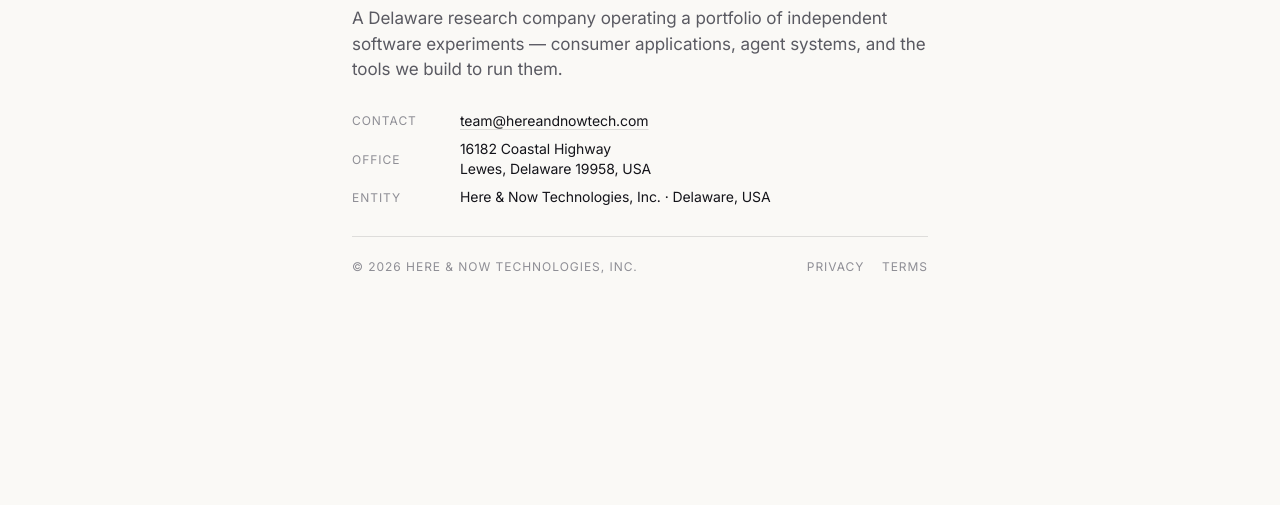
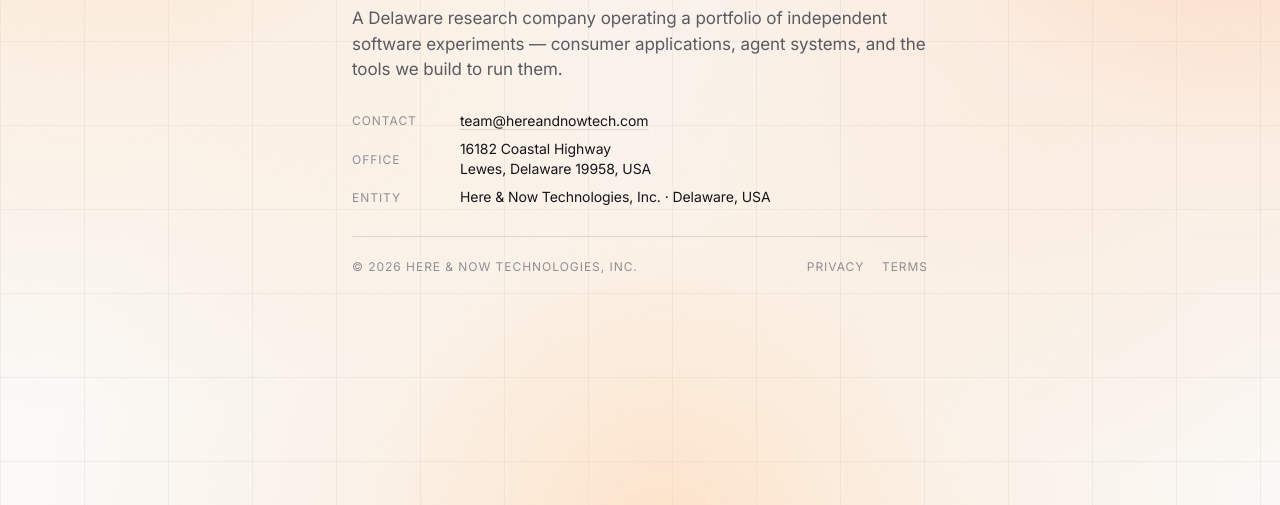
Before and after one commit to here-and-now-labs/website, a plain HTML site: page index.html in a window 1280 px wide. Shown: the part 295-800 px from the top of the page. Drawn offline with Linux system fonts and the light colour scheme.

Commit message:
Add Tomorrow-inspired gradient grid background

```diff
--- a/styles.css
+++ b/styles.css
@@ -27,13 +27,38 @@
 }
 
 body {
+  position: relative;
   min-height: 100svh;
+  isolation: isolate;
   font-family: var(--sans);
   font-size: 1rem;
   font-weight: 400;
   line-height: 1.6;
   letter-spacing: -0.005em;
   -webkit-font-smoothing: antialiased;
+}
+
+body::before,
+body::after {
+  position: fixed;
+  inset: 0;
+  z-index: -1;
+  pointer-events: none;
+  content: "";
+}
+
+body::before {
+  background-image:
+    linear-gradient(rgb(17 17 17 / 5%) 1px, transparent 1px),
+    linear-gradient(90deg, rgb(17 17 17 / 5%) 1px, transparent 1px);
+  background-size: 84px 84px;
+}
+
+body::after {
+  background:
+    radial-gradient(circle at 8% 4%, rgb(255 210 168 / 74%) 0, rgb(255 210 168 / 25%) 23%, transparent 48%),
+    radial-gradient(circle at 96% 10%, rgb(255 185 139 / 60%) 0, rgb(255 185 139 / 20%) 24%, transparent 49%),
+    radial-gradient(circle at 52% 104%, rgb(255 205 158 / 50%) 0, rgb(255 205 158 / 15%) 30%, transparent 58%);
 }
 
 ::selection {
```
